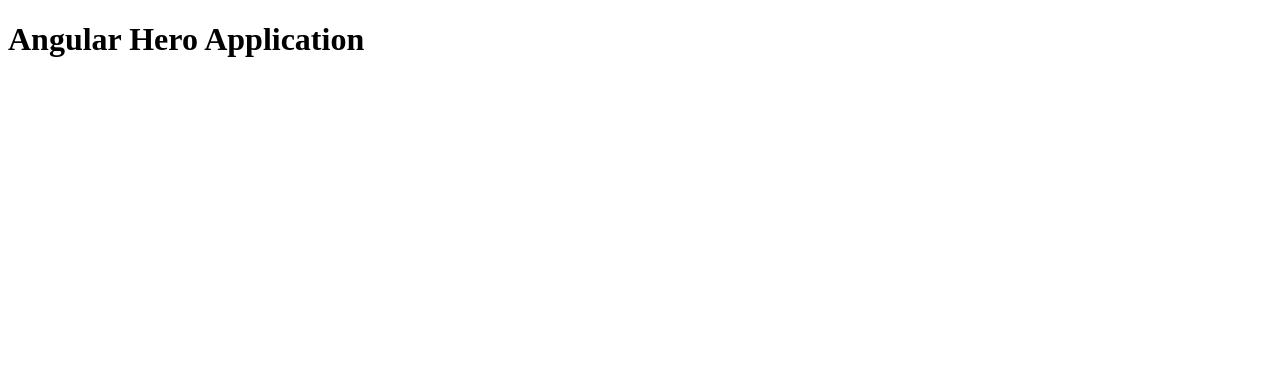
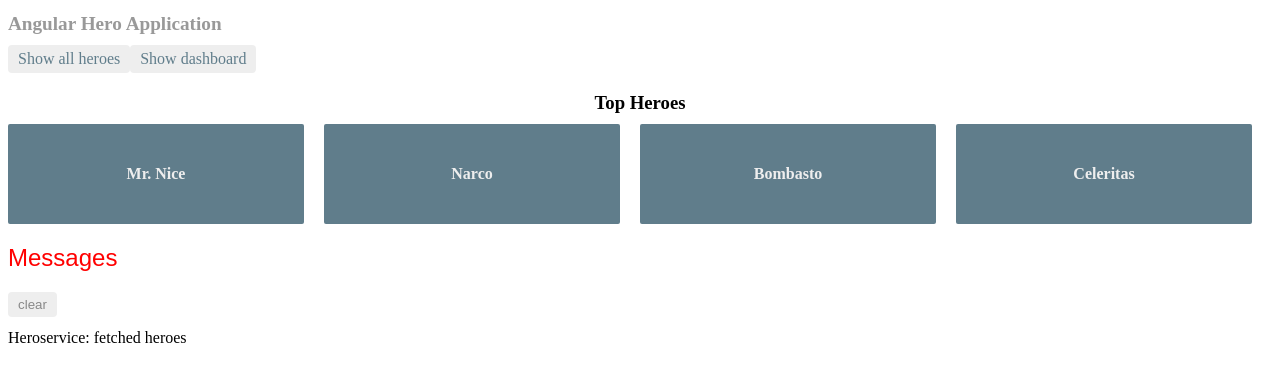
Before and after one commit to strahlistvan/AngularTourOfHeroes, an Angular app: page /dashboard in a window 1280 px wide. Before the commit this address led to /. Shown: the top 382 px of the page. Built offline with nearby package versions, Linux system fonts and the light colour scheme.

Commit message:
Routing errors!

```diff
--- a/src/app/app-routing.module.ts
+++ b/src/app/app-routing.module.ts
@@ -1,13 +1,18 @@
 import { NgModule } from '@angular/core';
 import { RouterModule, Routes } from '@angular/router';
 import { HeroesComponent } from './heroes/heroes.component';
+import { DashboardComponent } from './dashboard/dashboard.component';
+import { HeroDetailComponent } from './hero-detail/hero-detail.component';
 
-const routes: Routes = [
+const ALL_ROUTES: Routes = [
   {path: 'heroes', component: HeroesComponent}
+ ,{path: 'dashboard', component: DashboardComponent}
+ ,{path: '', redirectTo: '/dashboard', pathMatch: 'full'}
+ ,{path: 'detail/:id', component: 'HeroDetailComponent'}
 ];
 
 @NgModule({
   exports: [ RouterModule ],
-  imports: [ RouterModule.forRoot(routes) ]
+  imports: [ RouterModule.forRoot(ALL_ROUTES) ]
 })
 export class AppRoutingModule { }
--- a/src/app/app.component.css
+++ b/src/app/app.component.css
@@ -0,0 +1,29 @@
+/* AppComponent's private CSS styles */
+h1 {
+    font-size: 1.2em;
+    color: #999;
+    margin-bottom: 0;
+  }
+  h2 {
+    font-size: 2em;
+    margin-top: 0;
+    padding-top: 0;
+  }
+  nav a {
+    padding: 5px 10px;
+    text-decoration: none;
+    margin-top: 10px;
+    display: inline-block;
+    background-color: #eee;
+    border-radius: 4px;
+  }
+  nav a:visited, a:link {
+    color: #607D8B;
+  }
+  nav a:hover {
+    color: #039be5;
+    background-color: #CFD8DC;
+  }
+  nav a.active {
+    color: #039be5;
+  }
--- a/src/app/app.component.html
+++ b/src/app/app.component.html
@@ -1,3 +1,7 @@
 <h1>{{title}}</h1>
+<nav>
+    <a routerLink="/heroes">Show all heroes</a>
+    <a routerLink="/dashboard"> Show dashboard </a>
+</nav>
 <router-outlet></router-outlet>
 <app-messages></app-messages>
--- a/src/app/app.module.ts
+++ b/src/app/app.module.ts
@@ -7,13 +7,15 @@
 import { HeroDetailComponent } from './hero-detail/hero-detail.component';
 import { MessagesComponent } from './messages/messages.component';
 import { AppRoutingModule } from './/app-routing.module';
+import { DashboardComponent } from './dashboard/dashboard.component';
 
 @NgModule({
   declarations: [
     AppComponent,
     HeroesComponent,
     HeroDetailComponent,
-    MessagesComponent
+    MessagesComponent,
+    DashboardComponent
   ],
   imports: [
     BrowserModule,
--- /dev/null
+++ b/src/app/dashboard/dashboard.component.css
@@ -0,0 +1,62 @@
+/* DashboardComponent's private CSS styles */
+[class*='col-'] {
+    float: left;
+    padding-right: 20px;
+    padding-bottom: 20px;
+  }
+  [class*='col-']:last-of-type {
+    padding-right: 0;
+  }
+  a {
+    text-decoration: none;
+  }
+  *, *:after, *:before {
+    -webkit-box-sizing: border-box;
+    -moz-box-sizing: border-box;
+    box-sizing: border-box;
+  }
+  h3 {
+    text-align: center; margin-bottom: 0;
+  }
+  h4 {
+    position: relative;
+  }
+  .grid {
+    margin: 0;
+  }
+  .col-1-4 {
+    width: 25%;
+  }
+  .module {
+    padding: 20px;
+    text-align: center;
+    color: #eee;
+    max-height: 120px;
+    min-width: 120px;
+    background-color: #607D8B;
+    border-radius: 2px;
+  }
+  .module:hover {
+    background-color: #EEE;
+    cursor: pointer;
+    color: #607d8b;
+  }
+  .grid-pad {
+    padding: 10px 0;
+  }
+  .grid-pad > [class*='col-']:last-of-type {
+    padding-right: 20px;
+  }
+  @media (max-width: 600px) {
+    .module {
+      font-size: 10px;
+      max-height: 75px; }
+  }
+  @media (max-width: 1024px) {
+    .grid {
+      margin: 0;
+    }
+    .module {
+      min-width: 60px;
+    }
+  }
--- /dev/null
+++ b/src/app/dashboard/dashboard.component.html
@@ -0,0 +1,9 @@
+<h3>Top Heroes</h3>
+<div class="grid grid-pad">
+  <a *ngFor="let h of heroes" class="col-1-4"
+   routerLink="/detail/{{h.id}}">
+    <div class="module hero">
+      <h4>{{h.name}}</h4>
+    </div>
+  </a>
+</div>
--- /dev/null
+++ b/src/app/dashboard/dashboard.component.ts
@@ -0,0 +1,24 @@
+import { Component, OnInit } from '@angular/core';
+import { Hero } from '../hero';
+import { HeroService } from '../hero.service';
+
+@Component({
+  selector: 'app-dashboard',
+  templateUrl: './dashboard.component.html',
+  styleUrls: ['./dashboard.component.css']
+})
+export class DashboardComponent implements OnInit {
+
+  heroes: Hero[] = [];
+
+  constructor(private heroService: HeroService) { }
+
+  ngOnInit() {
+    this.getTopHeroes();
+  }
+
+  getTopHeroes(): void {
+    this.heroService.getHeroes()
+      .subscribe(hs => this.heroes = hs.slice(0,4));
+  }
+}
--- a/src/app/hero-detail/hero-detail.component.html
+++ b/src/app/hero-detail/hero-detail.component.html
@@ -7,4 +7,5 @@
         <input [(ngModel)]="myHero.name" placeholder="name">
       </label>
     </div>
+    <button (click)="goBack()">go back</button>
 </div>
--- a/src/app/hero-detail/hero-detail.component.ts
+++ b/src/app/hero-detail/hero-detail.component.ts
@@ -1,5 +1,8 @@
 import { Component, OnInit, Input } from '@angular/core';
 import { Hero } from '../hero';
+import { ActivatedRoute } from '@angular/router';
+import { Location } from '@angular/common';
+import { HeroService } from '../hero.service';
 
 @Component({
   selector: 'app-hero-detail',
@@ -9,9 +12,23 @@
 export class HeroDetailComponent implements OnInit {
   @Input() myHero: Hero;
 
-  constructor() { }
+
+  constructor(private route: ActivatedRoute
+             ,private heroService: HeroService
+             ,private location: Location) { }
 
   ngOnInit() {
+    this.getHero();
+  }
+
+  getHero(): void {
+    const id = +this.route.snapshot.paramMap.get('id');
+    this.heroService.getHero(id)
+      .subscribe(hero => this.myHero = hero);
+  }
+
+  goBack(): void {
+    this.location.back();
   }
 
 }
--- a/src/app/hero.service.ts
+++ b/src/app/hero.service.ts
@@ -16,4 +16,11 @@
     this.messageService.add('Heroservice: fetched heroes');
     return of(HEROES);
   }
+
+  getHero(id: number): Observable<Hero> {
+    // TODO: send the message _after_ fetching the hero
+    this.messageService.add(`HeroService: fetched hero id=${id}`);
+    console.log('HeroService: fetched hero id=${id}');
+    return of(HEROES.find(hero => hero.id === id));
+  }
 }
--- a/src/app/heroes/heroes.component.html
+++ b/src/app/heroes/heroes.component.html
@@ -1,10 +1,9 @@
 <h2> My Heroes </h2>
 
 <ul class="heroes">
-  <li *ngFor="let hero of heroes"
-       (click) = "onSelect(hero)"
-       [class.selected] = "hero === selectedHero">
-    <span class="badge"> {{hero.id}} </span> {{hero.name}}
+  <li *ngFor="let hero of heroes">
+    <a routerLink="/detail/{{hero.id}}">
+      <span class="badge"> {{hero.id}} </span> {{hero.name}}
+    </a>
   </li>
 </ul>
-<app-hero-detail [myHero]="selectedHero"></app-hero-detail>
--- a/src/app/heroes/heroes.component.ts
+++ b/src/app/heroes/heroes.component.ts
@@ -16,16 +16,11 @@
 
   ngOnInit() {
     this.getHeroes();
-    console.log(this.heroes);
-  }
-
-  onSelect(hero: Hero): void {
-    console.log("Hero id pressed: "+hero.id);
-    this.selectedHero = hero;
+  //  console.log(this.heroes);
   }
 
   getHeroes(): void {
     this.heroService.getHeroes()
-     .subscribe(hs => this.heroes = hs);
+     .subscribe(heroes => this.heroes = heroes);
   }
 }
```
Also changed, not shown: 1 other file (tests, documents, lock files or other folders).
